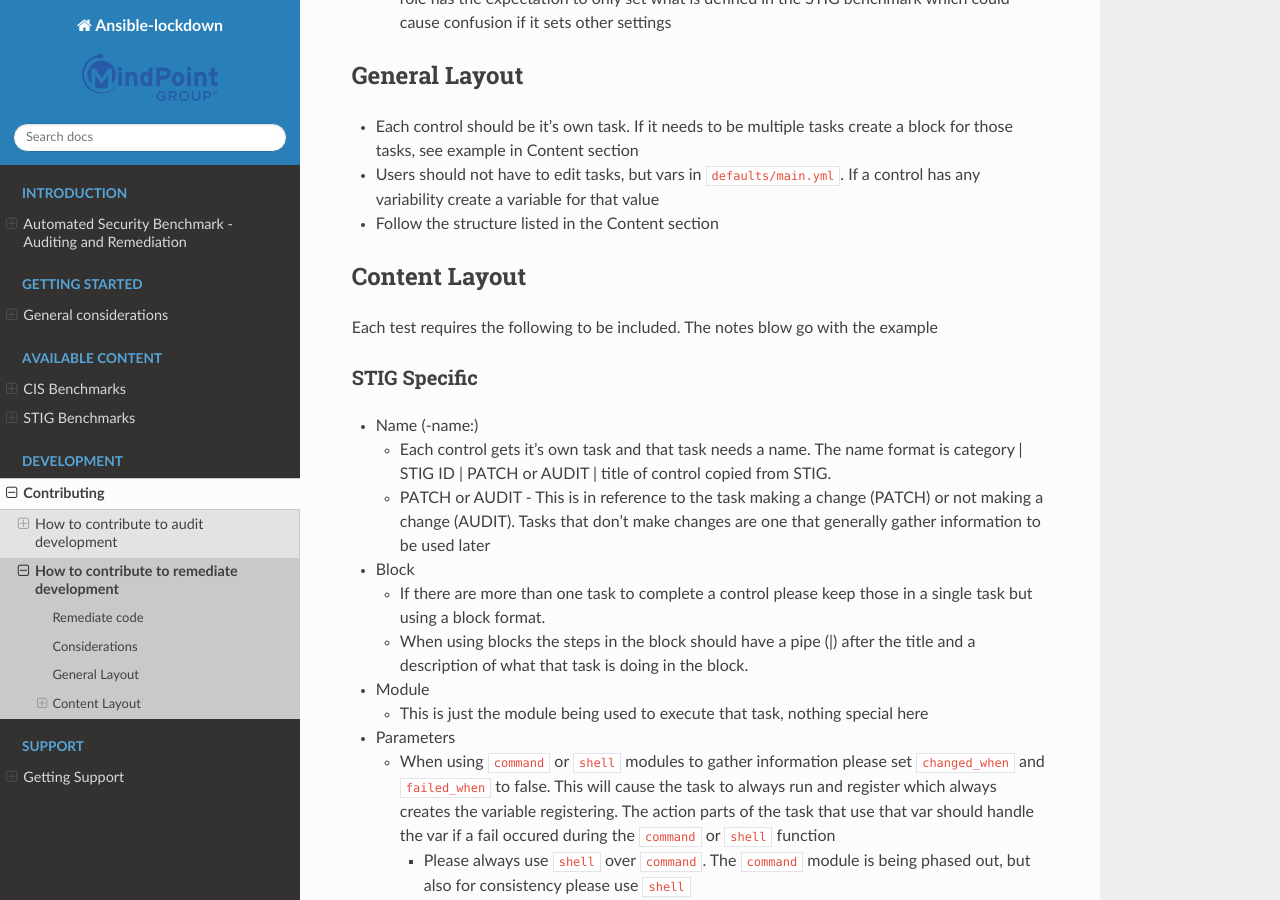
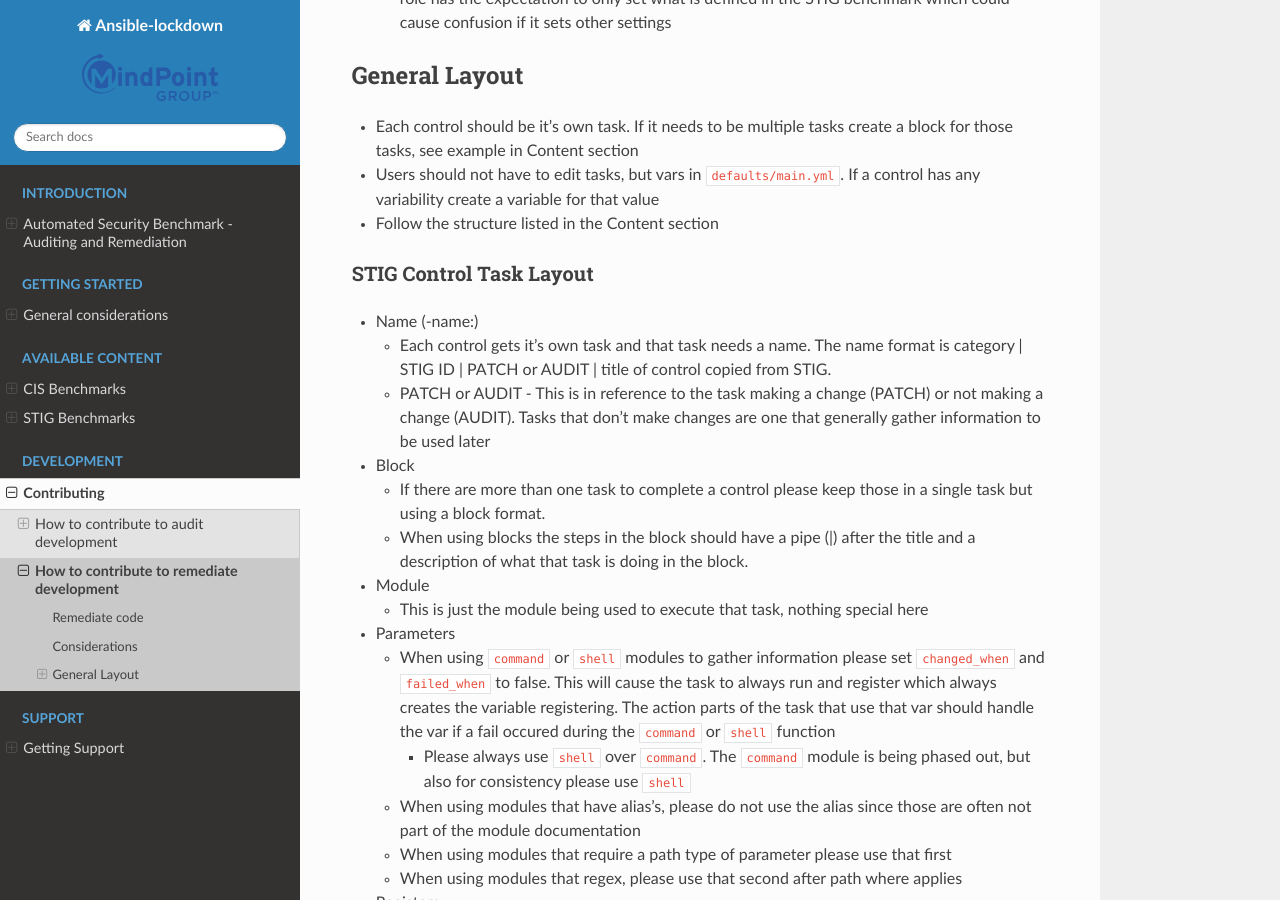
Before and after one commit to frederickw082922/lockdown_readthedocs, a Sphinx documentation site: the page built from docs/source/remediate/rem_development.rst, in a window 1280 px wide and 900 px high, scrolled down 913 px. Built offline with Sphinx 7.4.7 and the Read the Docs theme 2.0.0, drawn with Linux system fonts in a browser that asks for light colours; pages that are not in the unit, such as notebooks, are missing from menus.

Commit message:
updated content layout section formatting
Signed-off-by: George Nalen <georgen@mindpointgroup.com>

```diff
--- a/docs/source/remediate/rem_development.rst
+++ b/docs/source/remediate/rem_development.rst
@@ -31,13 +31,9 @@ General Layout
 - Users should not have to edit tasks, but vars in ``defaults/main.yml``. If a control has any variability create a variable for that value
 - Follow the structure listed in the Content section
 
-Content Layout
-~~~~~~~~~~~~~~
+STIG Control Task Layout
+^^^^^^^^^^^^^^^^^^^^^^^^
 
-Each test requires the following to be included. The notes blow go with the example
-
-STIG Specific
-^^^^^^^^^^^^^
 - Name (-name:)
 
   - Each control gets it's own task and that task needs a name. The name format is category | STIG ID | PATCH or AUDIT | title of control copied from STIG.
```
